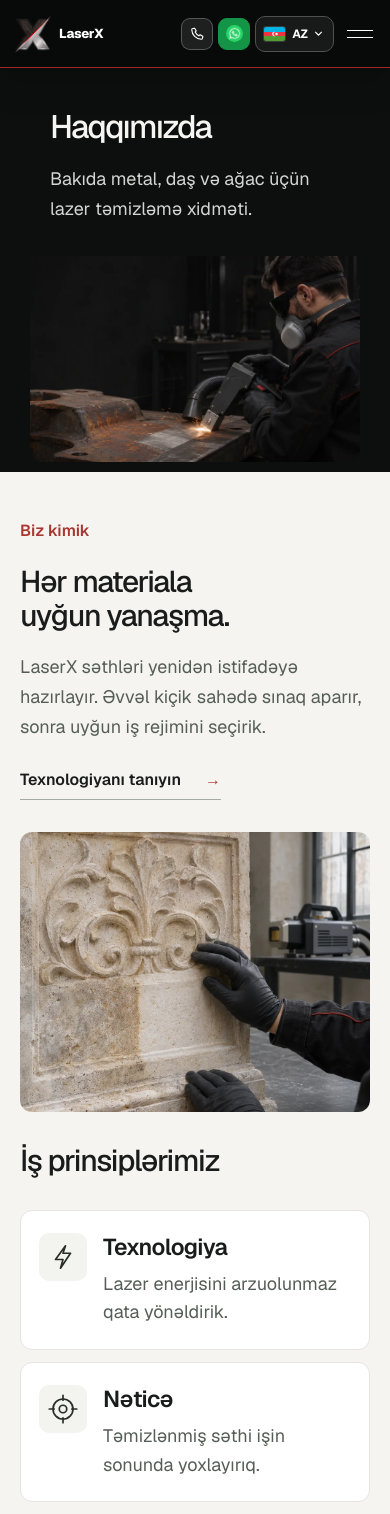
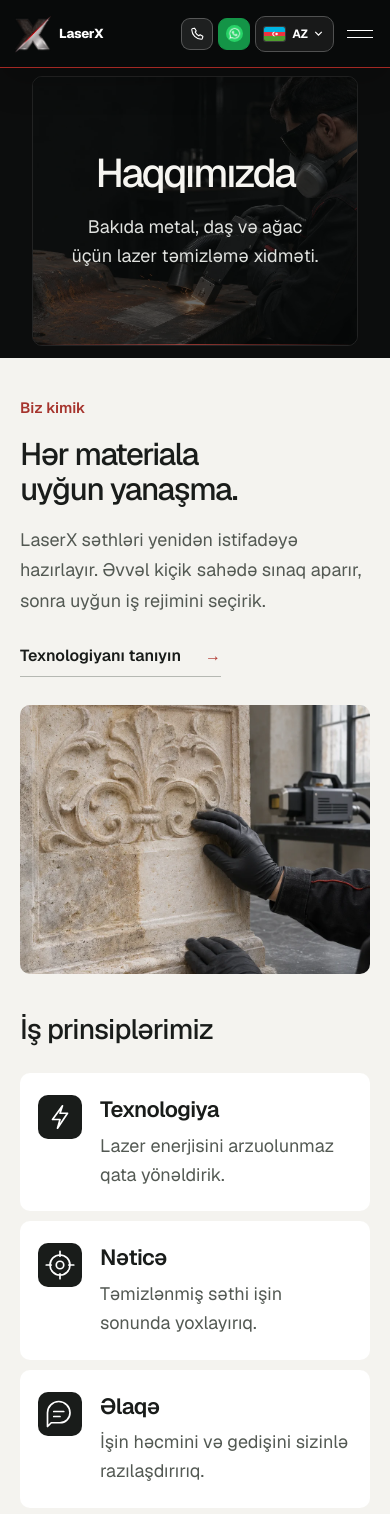
Before and after one commit to Kvseis/LaserX-Website, a Next.js app: page /about in a window 390 px wide. Shown: the top 1514 px of the page. Built offline with nearby package versions, Linux system fonts and the light colour scheme.

Commit message:
About page design update

```diff
--- a/src/components/AboutPage.module.css
+++ b/src/components/AboutPage.module.css
@@ -1,134 +1,108 @@
-.page { background: #0d0f0f; color: #f6f5f1; --accent: #f45149; }
-.container { width: min(1200px, calc(100% - 80px)); margin-inline: auto; }
+.page { background: #0c0d0d; color: #f6f5f1; --accent: #f45149; }
+.container { width: min(1180px, calc(100% - 96px)); margin-inline: auto; }
 .page h1, .page h2, .page h3, .page p { margin: 0; }
-.page h2 { font-size: clamp(32px, 3.7vw, 54px); font-weight: 500; line-height: 1.12; letter-spacing: -.045em; text-wrap: balance; }
-.page h3 { font-size: 23px; font-weight: 550; line-height: 1.25; letter-spacing: -.025em; }
-.page .label { margin-bottom: 24px; font-size: 14px; font-weight: 550; color: var(--accent); }
-.page .body { margin-top: 24px; font-size: 17px; line-height: 1.7; color: #bfc4c1; }
-.hero { padding: 84px 16px 16px; }
-.heroLayout { position: relative; isolation: isolate; width: 100%; max-width: 1560px; min-height: 470px; display: flex; align-items: center; overflow: hidden; border-radius: 16px; }
-.heroContent { position: relative; z-index: 2; width: min(1200px, calc(100% - 80px)); margin-inline: auto; padding-block: 48px; }
+.page h2 { font-size: clamp(32px, 3.6vw, 52px); font-weight: 500; line-height: 1.12; letter-spacing: -.045em; text-wrap: balance; }
+.page h3 { font-size: 24px; font-weight: 550; line-height: 1.3; letter-spacing: -.025em; }
+.page .label { margin-bottom: 20px; font-size: 15px; font-weight: 550; color: #a6342d; }
+.page .body { margin-top: 24px; font-size: 19px; line-height: 1.7; color: #bfc4c1; }
+.hero { padding: 90px 24px 24px; }
+.heroLayout { position: relative; isolation: isolate; width: 100%; max-width: 1512px; min-height: 340px; display: grid; place-items: center; overflow: hidden; border-radius: 14px; border: 1px solid #ffffff18; }
+.heroContent { width: min(100%, 1000px); padding: 56px 28px; text-align: center; }
 .heroFrame { position: absolute; z-index: -1; inset: 0; }
-.heroFrame::after { content: ''; position: absolute; inset: 0; background: linear-gradient(90deg, #090b0be8 0%, #090b0bb3 40%, #090b0b05 80%); }
-.heroImage { object-fit: cover; object-position: center; }
-.hero h1 { max-width: 780px; font-size: clamp(42px, 5.2vw, 76px); font-weight: 500; letter-spacing: -.055em; line-height: 1.06; text-wrap: balance; }
-.hero h1 span { display: block; margin-top: 8px; color: #f6f5f1; }
-.hero .lead { max-width: 43ch; margin-top: 28px; color: #d3d7d4; font-size: 18px; line-height: 1.65; }
-.actions { display: flex; flex-wrap: wrap; gap: 12px; margin-top: 32px; }
-.whatsapp, .secondary { min-height: 48px; padding: 13px 22px; display: inline-flex; align-items: center; justify-content: center; gap: 10px; border-radius: 7px; font-size: 15px; line-height: 1.4; font-weight: 550; transition: background 180ms ease, border-color 180ms ease, transform 180ms ease; }
-.whatsapp { color: white; background: #10873f; border: 1px solid #10873f; }
-.whatsapp img { width: 22px; height: 22px; }
-.secondary { border: 1px solid #747a76; color: #f4f2ed; background: #10131380; }
-.whatsapp:hover { background: #096e31; transform: translateY(-2px); }
-.secondary:hover { background: #2b302d; border-color: #bfc1be; transform: translateY(-2px); }
-.whatsapp:active, .secondary:active { transform: translateY(1px); }
-.page a:focus-visible { outline: 3px solid var(--accent); outline-offset: 5px; }
-.storySection { background: #f5f4f0; color: #191c1a; }
-.story { padding-block: 88px 64px; display: grid; grid-template-columns: 1.05fr .95fr; align-items: center; gap: clamp(40px, 7vw, 100px); }
-.story .label { color: #a93730; }
-.story .body { color: #555d57; }
-.storyImage { position: relative; overflow: hidden; border-radius: 12px; aspect-ratio: 1.05; }
-.storyImage img { width: 100%; height: 100%; object-fit: cover; object-position: center 45%; transition: transform 450ms ease; }
-.storyImage:hover img { transform: scale(1.025); }
-.textLink { display: inline-flex; align-items: center; gap: 24px; margin-top: 28px; padding-bottom: 9px; border-bottom: 1px solid #a5aaa5; color: #191c1a; font-size: 16px; font-weight: 550; }
-.textLink span { color: #b03931; transition: transform 180ms ease; }
-.textLink:hover span { transform: translateX(4px); }
-.mission { padding-block: 16px 80px; background: #f5f4f0; color: #191c1a; }
-.mission .sectionIntro { margin-bottom: 32px; max-width: 740px; }
+.heroFrame::after { content: ''; position: absolute; inset: 0; background: linear-gradient(90deg, #080a0ad9, #080a0a80, #080a0a66), linear-gradient(0deg, #080a0a80, transparent); }
+.heroImage { object-fit: cover; object-position: center 43%; }
+.hero h1 { font-size: clamp(46px, 6vw, 84px); font-weight: 500; letter-spacing: -.055em; line-height: 1.08; text-wrap: balance; }
+.hero .lead { max-width: 48ch; margin: 22px auto 0; color: #e0e2df; font-size: 19px; line-height: 1.6; text-wrap: balance; }
+.storySection { background: #f4f3ef; color: #191c1a; }
+.story { padding-block: 72px 56px; display: grid; grid-template-columns: 1fr 1fr; align-items: center; gap: clamp(40px, 6vw, 88px); }
+.story > div:first-child { grid-column: 2; grid-row: 1; }
+.story .body { color: #535953; }
+.storyImage { grid-column: 1; grid-row: 1; position: relative; overflow: hidden; border-radius: 10px; aspect-ratio: 1.18; }
+.storyImage img { width: 100%; height: 100%; object-fit: cover; object-position: center 45%; }
+.textLink { position: relative; display: inline-flex; align-items: center; gap: 24px; margin-top: 28px; padding-bottom: 10px; border-bottom: 1px solid #b5b8b2; color: #191c1a; font-size: 16px; font-weight: 550; }
+.textLink span { color: #b03931; }
+.mission { padding-block: 0 72px; background: #f4f3ef; color: #191c1a; }
+.mission .sectionIntro { margin-bottom: 28px; }
 .mission .sectionIntro .label, .mission .sectionIntro .body { display: none; }
-.mission .sectionIntro h2 { font-size: 28px; }
+.mission .sectionIntro h2 { font-size: 28px; letter-spacing: -.03em; }
 .values { display: grid; grid-template-columns: repeat(3, minmax(0, 1fr)); gap: 16px; }
-.values article { padding: 28px; border: 1px solid #e5e6df; border-radius: 12px; background: #fff; }
-.icon { width: 52px; height: 52px; display: grid; place-items: center; flex-shrink: 0; color: var(--accent); }
+.values article { position: relative; padding: 28px; border-radius: 10px; background: #fff; overflow: hidden; }
+.icon { width: 50px; height: 50px; display: grid; place-items: center; flex-shrink: 0; color: var(--accent); }
 .icon svg { width: 30px; height: 30px; }
-.values .icon { margin-bottom: 36px; background: #f3f3ef; border-radius: 10px; color: #292d29; }
-.values p, .reasonGrid p, .surfaceCopy p { margin-top: 12px; font-size: 16px; line-height: 1.65; }
-.values p { color: #555d57; max-width: 32ch; }
-.reasons { padding-block: 80px; display: grid; grid-template-columns: .7fr 1.3fr; gap: 72px; }
-.reasons .sectionIntro { padding-top: 24px; }
-.reasonGrid { display: grid; grid-template-columns: 1fr; gap: 24px; }
-.reasonGrid article { border-top: 1px solid #353a36; padding-top: 20px; }
-.reasonGrid .icon { margin-bottom: 16px; width: 36px; justify-content: start; }
-.reasonGrid h3 { font-size: 20px; }
+.values .icon { margin-bottom: 26px; background: #191c1a; border-radius: 10px; color: #fff; }
+.values p, .reasonGrid p, .surfaceCopy p { margin-top: 12px; font-size: 18px; line-height: 1.6; }
+.values p { color: #535953; }
+.reasons { position: relative; padding-block: 64px; }
+.reasons .sectionIntro { margin-bottom: 36px; text-align: center; }
+.reasonGrid { display: grid; grid-template-columns: repeat(3, minmax(0, 1fr)); gap: 40px; }
+.reasonGrid article { position: relative; padding: 0 24px 12px 0; border-right: 1px solid #ffffff20; }
+.reasonGrid article:last-child { border-right: 0; padding-right: 0; }
+.reasonGrid .icon { margin-bottom: 18px; justify-content: start; }
 .reasonGrid p { color: #bfc4c1; }
-.surfaces { padding-block: 0 80px; }
+.surfaces { position: relative; padding-block: 56px 64px; background: #151717; }
 .surfaces .sectionIntro { display: flex; justify-content: space-between; align-items: end; gap: 40px; }
 .surfaces .sectionIntro h2 { max-width: 650px; }
-.surfaces .sectionIntro .body { max-width: 30ch; }
-.surfaceGrid { display: grid; grid-template-columns: repeat(3, minmax(0, 1fr)); gap: 20px; margin-top: 40px; }
-.surfaceGrid article { overflow: hidden; border-radius: 12px; background: #1b1e1c; }
-.surfaceImage { position: relative; aspect-ratio: 1.3; overflow: hidden; }
-.surfaceImage img { object-fit: cover; transition: transform 450ms ease; }
-.surfaceGrid article:hover img { transform: scale(1.025); }
-.surfaceCopy { padding: 24px; }
+.surfaces .sectionIntro .body { max-width: 30ch; margin-top: 0; }
+.surfaceGrid { display: grid; grid-template-columns: repeat(3, minmax(0, 1fr)); gap: 24px; margin-top: 32px; }
+.surfaceGrid article { position: relative; }
+.surfaceImage { position: relative; aspect-ratio: 1.45; overflow: hidden; border-radius: 8px; }
+.surfaceImage img { object-fit: cover; }
+.surfaceCopy { position: relative; padding: 22px 0 18px; border-bottom: 1px solid #ffffff24; }
 .surfaceCopy p { color: #bfc4c1; }
+.secondary { position: relative; min-height: 48px; padding: 13px 22px; display: inline-flex; align-items: center; justify-content: center; border: 1px solid #747a76; border-radius: 7px; color: #f4f2ed; font-size: 16px; font-weight: 550; overflow: hidden; transition: border-color 200ms ease, background 200ms ease; }
+.secondary:hover { background: #222626; border-color: #c5c9c5; }
 .surfaces .secondary { margin-top: 32px; }
-.page :global(.contact) { background: #f5f4f0; }
-.page :global(.contact h2) { font-size: clamp(44px, 6.5vw, 88px); line-height: 1.05; }
-.page :global(.contact > p) { margin-top: 28px; }
+/* Quiet laser lines define section boundaries and hover edges. */
+.heroLayout::after, .surfaces::before { content: ''; position: absolute; bottom: 0; left: 0; width: 100%; height: 1px; background: linear-gradient(90deg, transparent, #f4514990, transparent); }
+.surfaces::before { top: 0; bottom: auto; }
+.values article::after, .surfaceCopy::after, .textLink::after, .secondary::after { content: ''; position: absolute; bottom: 0; left: 0; width: 100%; height: 1px; background: var(--accent); transform: scaleX(0); transform-origin: left; transition: transform 300ms ease; }
+.values article:hover::after, .surfaceGrid article:hover .surfaceCopy::after, .textLink:hover::after, .textLink:focus-visible::after, .secondary:hover::after, .secondary:focus-visible::after { transform: scaleX(1); }
+.page a:focus-visible { outline: 3px solid var(--accent); outline-offset: 5px; }
+.page :global(.contact) { background: #f4f3ef; min-height: 0; padding: 72px 24px; }
+.page :global(.contact h2) { font-size: clamp(40px, 5.8vw, 76px); line-height: 1.08; }
+.page :global(.contact > p) { margin-top: 24px; }
 .disclosure { padding: 24px 4vw 0; color: #a9ada9; background: #111; font-size: 13px; line-height: 1.65; text-align: center; }
 @media (max-width: 1100px) {
-  .hero { padding-top: 76px; }
-  .heroLayout { min-height: 440px; }
-  .hero h1 { max-width: 640px; }
-  .story { gap: 40px; }
-  .reasons { grid-template-columns: 1fr; gap: 36px; }
-  .reasonGrid { grid-template-columns: repeat(3, minmax(0, 1fr)); }
+  .hero { padding-top: 78px; }
+  .container { width: calc(100% - 64px); }
+  .story { gap: 36px; }
+  .reasonGrid { gap: 24px; }
+  .page h3 { font-size: 22px; }
   .surfaces .sectionIntro { display: block; }
+  .surfaces .sectionIntro .body { max-width: none; margin-top: 16px; }
 }
 @media (max-width: 760px) {
   .container { width: calc(100% - 40px); }
-  .hero { padding: 78px 10px 10px; }
-  .heroLayout { min-height: 0; border-radius: 12px; flex-direction: column; }
-  .heroContent { width: 100%; padding: 32px 20px; }
-  .hero .label { margin-bottom: 18px; }
-  .hero h1 { font-size: clamp(32px, 8.3vw, 48px); max-width: 620px; }
-  .hero .lead { font-size: 16px; margin-top: 20px; }
-  .heroFrame { position: relative; z-index: 0; width: 100%; aspect-ratio: 1.6; }
-  .heroFrame::after { display: none; }
-  .heroImage { object-position: 65% center; }
-  .actions { gap: 10px; margin-top: 24px; }
-  .whatsapp, .secondary { padding-inline: 16px; font-size: 14px; }
-  .story { grid-template-columns: 1fr; gap: 32px; padding-block: 48px 32px; }
-  .storyImage { aspect-ratio: 1.25; }
-  .page h2 { font-size: clamp(30px, 7.5vw, 42px); }
-  .page h3 { font-size: 22px; }
-  .page .body { font-size: 16px; margin-top: 20px; }
-  .mission { padding-block: 0 48px; }
-  .values { grid-template-columns: 1fr; gap: 12px; }
-  .values article { display: grid; grid-template-columns: 48px 1fr; gap: 0 20px; padding: 24px; }
-  .values .icon { grid-row: span 2; width: 48px; height: 48px; margin: 0; }
-  .values p { grid-column: 2; max-width: none; margin-top: 8px; }
-  .reasons { padding-block: 48px; gap: 28px; }
-  .reasons .sectionIntro { padding: 0; }
+  .hero { padding: 76px 12px 12px; }
+  .heroLayout { min-height: 270px; border-radius: 10px; }
+  .heroContent { padding: 40px 18px; }
+  .hero h1 { font-size: clamp(40px, 10vw, 60px); }
+  .hero .lead { font-size: 18px; margin-top: 18px; }
+  .heroImage { object-position: 62% center; }
+  .heroFrame::after { background: #080a0a99; }
+  .story { grid-template-columns: 1fr; gap: 28px; padding-block: 40px; }
+  .story > div:first-child { grid-column: 1; grid-row: 1; }
+  .storyImage { grid-column: 1; grid-row: 2; aspect-ratio: 1.3; }
+  .page h2 { font-size: clamp(30px, 8vw, 42px); }
+  .page .body { font-size: 18px; margin-top: 18px; }
+  .mission { padding-bottom: 40px; }
+  .values { grid-template-columns: 1fr; gap: 10px; }
+  .values article { display: grid; grid-template-columns: 44px 1fr; gap: 0 18px; padding: 22px 18px; }
+  .values .icon { grid-row: span 2; width: 44px; height: 44px; margin: 0; }
+  .values p { grid-column: 2; margin-top: 8px; }
+  .reasons { padding-block: 40px; }
+  .reasons .sectionIntro { text-align: left; margin-bottom: 24px; }
   .reasonGrid { grid-template-columns: 1fr; gap: 0; }
-  .reasonGrid article { display: flex; gap: 20px; padding-block: 22px; }
-  .reasonGrid .icon { margin: 0; }
+  .reasonGrid article, .reasonGrid article:last-child { display: flex; gap: 16px; padding: 22px 0; border: 0; border-top: 1px solid #ffffff20; }
+  .reasonGrid .icon { width: 36px; margin: 0; }
   .reasonGrid p { margin-top: 8px; }
-  .surfaces { padding-bottom: 48px; }
-  .surfaceGrid { grid-template-columns: 1fr; gap: 16px; margin-top: 28px; }
-  .surfaceGrid article { display: grid; grid-template-columns: .85fr 1.15fr; }
-  .surfaceImage { aspect-ratio: auto; min-height: 180px; }
-  .surfaceCopy { padding: 24px 20px; }
-  .page :global(.contact) { min-height: 480px; }
-  .page :global(.contact h2) { font-size: clamp(38px, 9vw, 54px); }
+  .surfaces { padding-block: 40px; }
+  .surfaceGrid { grid-template-columns: 1fr; gap: 28px; margin-top: 28px; }
+  .surfaceImage { aspect-ratio: 1.8; }
+  .surfaceCopy { padding-top: 18px; }
+  .page :global(.contact) { padding: 48px 20px; }
+  .page :global(.contact h2) { font-size: clamp(36px, 9vw, 52px); }
 }
 @media (prefers-reduced-motion: reduce) {
   .page *, .page *::before, .page *::after { transition: none !important; animation: none !important; }
 }
-
-/* Readable body sizes across all four languages. */
-.page .body, .hero .lead { font-size: 20px; line-height: 1.65; }
-.values p, .reasonGrid p, .surfaceCopy p { font-size: 18px; line-height: 1.6; }
-.page h3, .reasonGrid h3 { font-size: 25px; }
-.page .label { font-size: 16px; }
-.whatsapp, .secondary, .textLink { font-size: 16px; }
-.mission .sectionIntro h2 { font-size: 34px; }
-@media (max-width: 760px) {
-  .page .body, .hero .lead { font-size: 18px; }
-  .page h3, .reasonGrid h3 { font-size: 23px; }
-  .values article { padding: 22px 18px; gap: 0 16px; }
-  .surfaceGrid article { grid-template-columns: 1fr; }
-  .surfaceImage { aspect-ratio: 1.8; min-height: 0; }
-  .mission .sectionIntro h2 { font-size: 30px; }
-}
--- a/src/components/AboutPage.tsx
+++ b/src/components/AboutPage.tsx
@@ -4,6 +4,7 @@ import { sitePath, type Locale } from '@/lib/locales';
 import { getAboutCopy } from '@/lib/about-copy';
 import SiteHeader, { PhoneIcon } from './SiteHeader';
 import WhatsAppLogo from './WhatsAppLogo';
+import AboutReveal from './AboutReveal';
 import styles from './AboutPage.module.css';
 
 function AboutIcon({ index }: { index: number }) {
@@ -29,7 +30,7 @@ export default function AboutPage({ locale, copy }: { locale: Locale; copy: Site
 
   return <div className={styles.page} id="top">
     <SiteHeader locale={locale} page="about" copy={copy.nav} />
-    <main>
+    <AboutReveal>
       <section className={styles.hero}>
         <div className={`${styles.container} ${styles.heroLayout}`}>
         <div className={styles.heroContent}>
@@ -101,7 +102,7 @@ export default function AboutPage({ locale, copy }: { locale: Locale; copy: Site
         <a className="big-phone" href={phone} aria-label={copy.nav.callNumber}>055 390 00 28<PhoneIcon /></a>
         <a className="button contact-whatsapp" href={whatsapp}><WhatsAppLogo />{copy.nav.whatsapp}</a>
       </section>
-    </main>
+    </AboutReveal>
     <p className={styles.disclosure}>{about.disclosure}</p>
     <footer>
       <a className="wordmark nav-brand" href={sitePath(locale)} aria-label={copy.nav.home}><Image src="/images/logo-mark-transparent.png" width={40} height={40} alt="" /><span>LaserX</span></a>
--- /dev/null
+++ b/src/components/AboutReveal.tsx
@@ -0,0 +1,39 @@
+'use client';
+
+import { useEffect, useRef, type ReactNode } from 'react';
+
+export default function AboutReveal({ children }: { children: ReactNode }) {
+  const root = useRef<HTMLElement>(null);
+  useEffect(() => {
+    const media = window.matchMedia('(prefers-reduced-motion: reduce)');
+    let observer: IntersectionObserver | undefined;
+    const animations = new Set<Animation>();
+    const setup = () => {
+      observer?.disconnect();
+      animations.forEach((animation) => animation.cancel());
+      animations.clear();
+      if (media.matches || !root.current) return;
+      observer = new IntersectionObserver((entries) => {
+        entries.forEach((entry) => {
+          if (!entry.isIntersecting) return;
+          const animation = entry.target.animate(
+            [{ opacity: 0, transform: 'translateY(16px)' }, { opacity: 1, transform: 'translateY(0)' }],
+            { duration: 500, easing: 'cubic-bezier(.2,.7,.3,1)' },
+          );
+          animations.add(animation);
+          animation.onfinish = () => animations.delete(animation);
+          observer?.unobserve(entry.target);
+        });
+      }, { threshold: 0.12 });
+      root.current.querySelectorAll('section:not(:first-child) h2, article').forEach((element) => observer?.observe(element));
+    };
+    setup();
+    media.addEventListener('change', setup);
+    return () => {
+      observer?.disconnect();
+      animations.forEach((animation) => animation.cancel());
+      media.removeEventListener('change', setup);
+    };
+  }, []);
+  return <main ref={root}>{children}</main>;
+}
```
